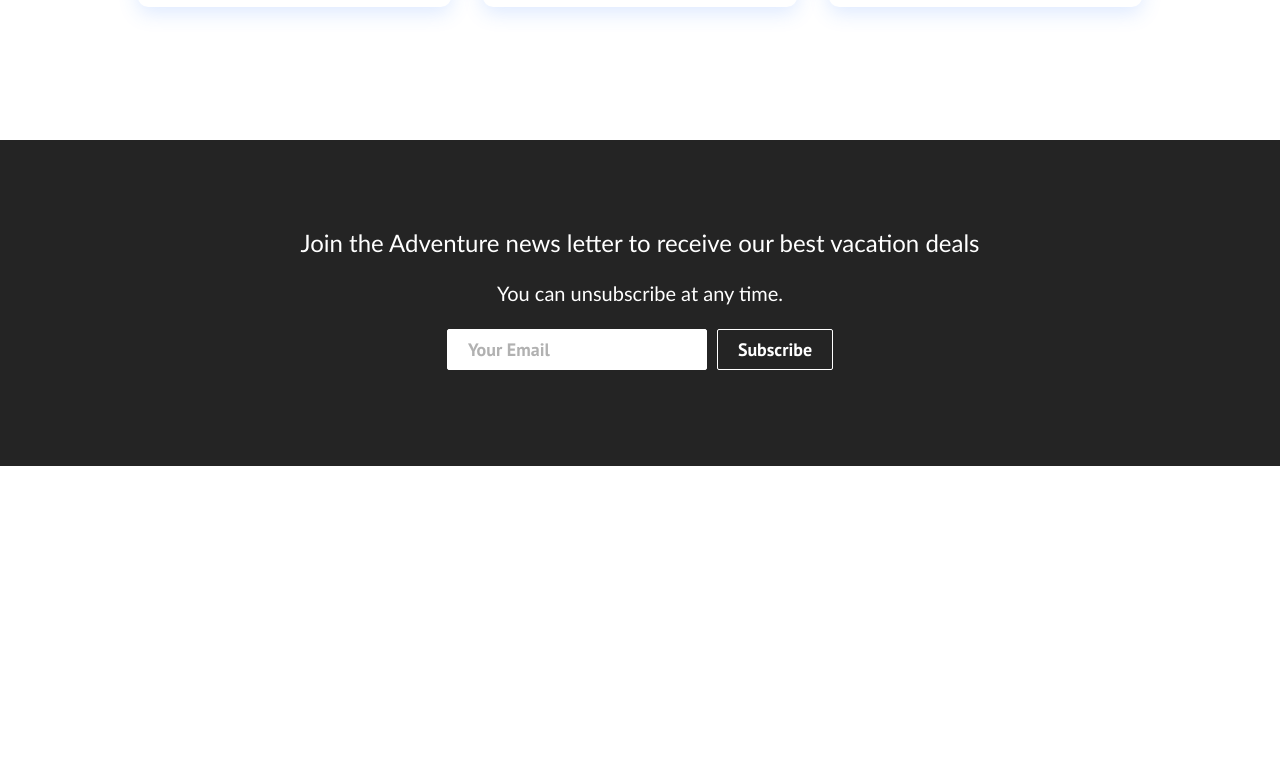
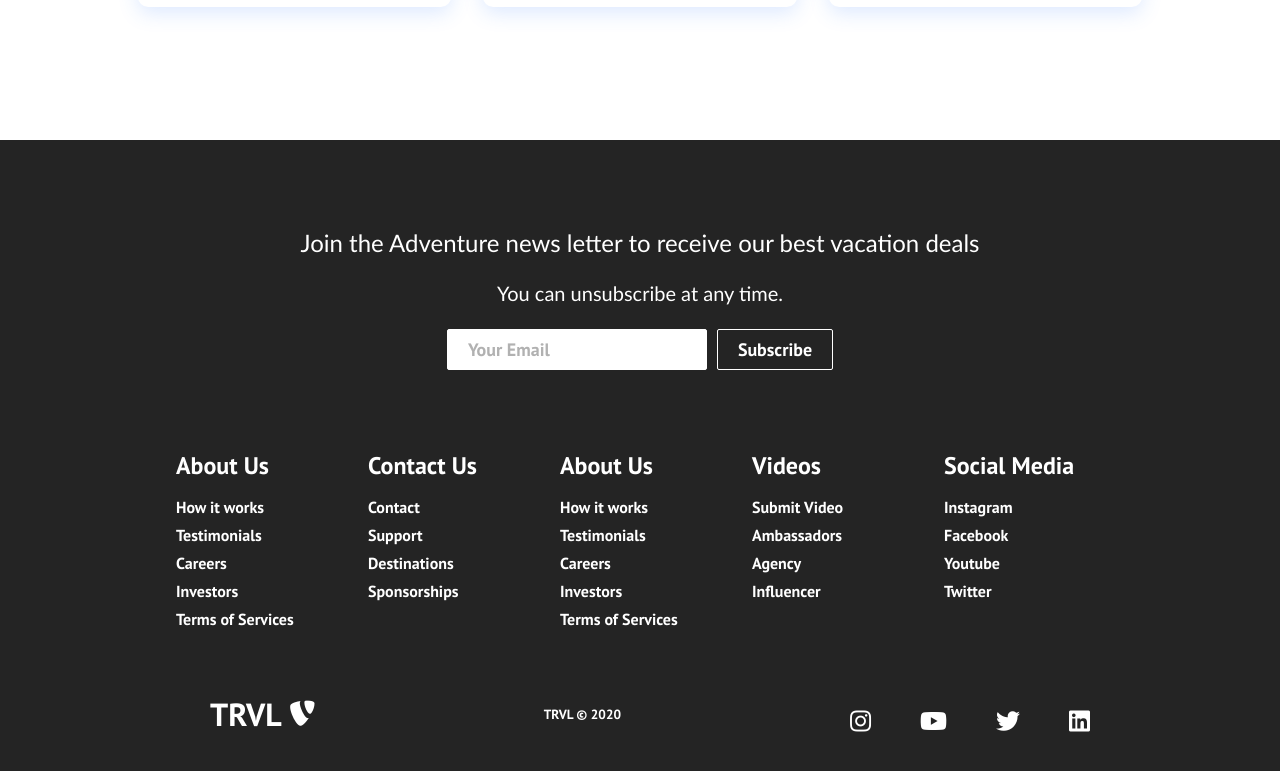
Before and after one commit to samir321-pixel/Travel-Website--React-JS, a React (Create React App) app in the folder travel-react-app/: page / in a window 1280 px wide. Shown: the part 1785-2556 px from the top of the page. Before the commit the page ends 2251 px from the top, so only its background shows below. Built offline with nearby package versions, Linux system fonts and the light colour scheme.

Commit message:
--Social Media Added

```diff
--- a/travel-react-app/src/components/Footer.js
+++ b/travel-react-app/src/components/Footer.js
@@ -1,6 +1,7 @@
 import React from 'react'
 import { Button } from './Button'
 import './Footer.css';
+import { Link } from 'react-router-dom';
 function Footer() {
     return (
         <div className='footer-container'>
@@ -14,18 +15,108 @@
                 <div className='input-areas'>
                     <form>
                         <input
-                        type="email"
-                        name='email'
-                        placeholder='Your Email'
-                        className="footer-input" />
+                            type="email"
+                            name='email'
+                            placeholder='Your Email'
+                            className="footer-input" />
                         <Button
-                        buttonStyle="btn--outline">
+                            buttonStyle="btn--outline">
                             Subscribe
                         </Button>
                     </form>
                 </div>
             </section>
+            <div className='footer-links'>
+                <div className='footer-link-wrapper'>
+                    <div className='footer-link-items'>
+                        <h2>About Us</h2>
+                        <Link to='/sign-up'>How it works</Link>
+                        <Link to=''>Testimonials</Link>
+                        <Link to=''>Careers</Link>
+                        <Link to=''>Investors</Link>
+                        <Link to=''>Terms of Services</Link>
+                    </div>
 
+                    <div className='footer-link-items'>
+                        <h2>Contact Us</h2>
+                        <Link to='/'>Contact</Link>
+                        <Link to='/'>Support</Link>
+                        <Link to='/'>Destinations</Link>
+                        <Link to='/'>Sponsorships</Link>
+                    </div>
+                </div>
+
+                <div className='footer-link-wrapper'>
+                    <div className='footer-link-items'>
+                        <h2>About Us</h2>
+                        <Link to='/sign-up'>How it works</Link>
+                        <Link to=''>Testimonials</Link>
+                        <Link to=''>Careers</Link>
+                        <Link to=''>Investors</Link>
+                        <Link to=''>Terms of Services</Link>
+                    </div>
+
+                    <div className='footer-link-items'>
+                        <h2>Videos</h2>
+                        <Link to='/'>Submit Video</Link>
+                        <Link to='/'>Ambassadors</Link>
+                        <Link to='/'>Agency</Link>
+                        <Link to='/'>Influencer</Link>
+                    </div>
+                    <div class='footer-link-items'>
+                        <h2>Social Media</h2>
+                        <Link to='/'>Instagram</Link>
+                        <Link to='/'>Facebook</Link>
+                        <Link to='/'>Youtube</Link>
+                        <Link to='/'>Twitter</Link>
+                    </div>
+                </div>
+            </div>
+            <section className="social-media">
+                <div className="social-media-wrap">
+                    <div className="footer-logo">
+                        <Link to='/' className='social-logo'>
+                            TRVL <i className='fab fa-typo3' />
+                        </Link>
+                    </div>
+                    <small class='website-rights'>TRVL © 2020</small>
+                    <div className="social-icons">
+                        <Link
+                            class='social-icon-link instagram'
+                            to='/'
+                            target='_blank'
+                            aria-label='Instagram'
+                        >
+                            <i class='fab fa-instagram' />
+                        </Link>
+
+                        <Link
+                            class='social-icon-link youtube'
+                            to='/'
+                            target='_blank'
+                            aria-label='Youtube'
+                        >
+                            <i class='fab fa-youtube' />
+                        </Link>
+                        <Link
+                            class='social-icon-link twitter'
+                            to='/'
+                            target='_blank'
+                            aria-label='Twitter'
+                        >
+                            <i class='fab fa-twitter' />
+                        </Link>
+                        <Link
+                            class='social-icon-link twitter'
+                            to='/'
+                            target='_blank'
+                            aria-label='LinkedIn'
+                        >
+                            <i class='fab fa-linkedin' />
+                        </Link>
+                    </div>
+                </div>
+            </section>
         </div>
     )
 }
```
